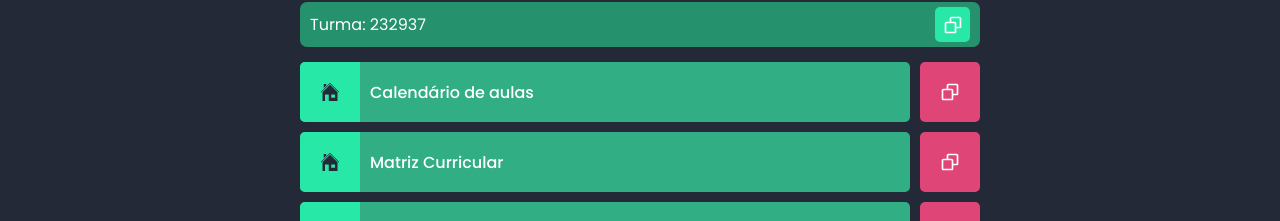
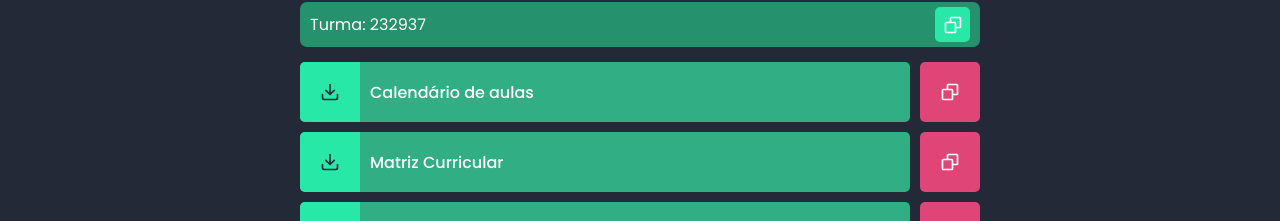
Before and after one commit to jeanjanrley/linksenai, a React (Vite) app: page / in a window 1280 px wide. Shown: the part 328-549 px from the top of the page. Built offline with nearby package versions, Linux system fonts and the light colour scheme; no server answers.

Commit message:
Alteração de icones de download

```diff
--- a/src/App.tsx
+++ b/src/App.tsx
@@ -8,6 +8,7 @@ import LogomarcaCowmiBranca from "./assets/images/Logomarca Cowimi - Branca.png"
 import calendario from "./assets/downloads/calendario.pdf";
 import matriz from "./assets/downloads/matriz.pdf";
 import { BiCopy } from "react-icons/bi";
+import { FiDownload } from "react-icons/fi";
 import Swal from "sweetalert2";
 
 function App() {
@@ -44,13 +45,13 @@ function App() {
 				</div>
 				<div className="content-area">
 					<LinkButton
-						Icon={GiHouse}
+						Icon={FiDownload}
 						text="Calendário de aulas"
 						href={calendario}
 						type="download"
 					/>
 					<LinkButton
-						Icon={GiHouse}
+						Icon={FiDownload}
 						text="Matriz Curricular"
 						href={matriz}
 						type="download"
```
